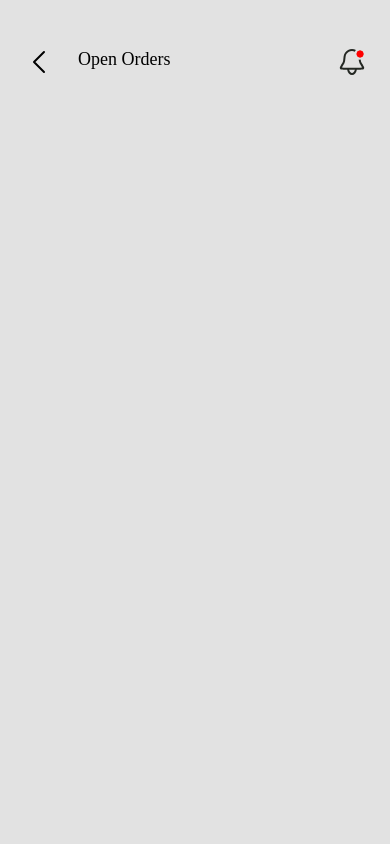
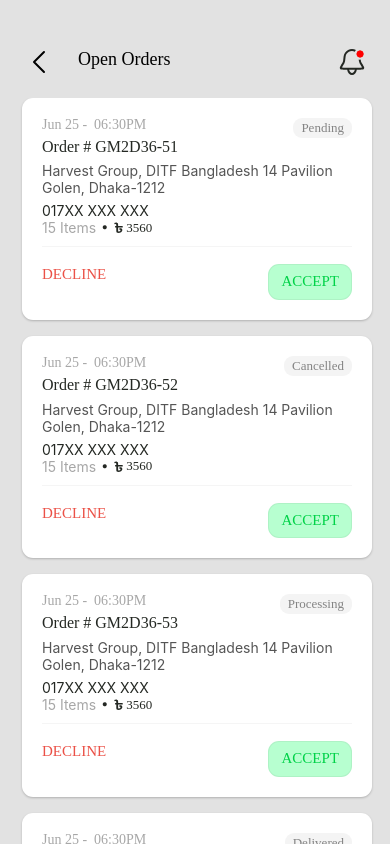
Before and after one commit to mehedirana/Rider_App, a React Native app: screen /OpenOrders in a window 390 px wide. Built offline with nearby package versions, Linux system fonts and the light colour scheme.

Commit message:
Dummpy order data addded, Open orders screen orderslIst done

```diff
--- a/src/assets/images/svg/DollerIcon.js
+++ b/src/assets/images/svg/DollerIcon.js
@@ -1,6 +1,7 @@
 import React from 'react';
 import Svg, {Path, Rect, Circle, Mask} from 'react-native-svg';
-import {COLORS} from '../../../constants';
+import { COLORS } from '../../../styles/theme';
+
 
 export const DollerIcon = ({color, height, width}) => {
   return (
--- a/src/components/order/OrderLists.js
+++ b/src/components/order/OrderLists.js
@@ -1,13 +1,173 @@
-import React from 'react'
-import { View, Text } from 'react-native'
+import React, {useEffect, useState} from 'react';
+import {View, Text, StyleSheet, FlatList, TouchableOpacity} from 'react-native';
+import { COLORS, FONTS } from '../../styles/theme';
+import {DollerIcon} from '../../assets/images/svg/DollerIcon';
+import Svg, {Path} from 'react-native-svg';
 
+const OrderLists = ({navigation, data}) => {
+  const RenderAllOrdersList = ({item, index}) => {
+      console.log(item);
+    return (
+      <TouchableOpacity
+        onPress={() => handleCardPress(item)}
+        style={styles.card}>
+        <View style={styles.headerContainer}>
+          <Text style={[{color: COLORS.gray}, FONTS.xtraSmall]}>
+            {item?.deliveryTime}
+          </Text>
+          <Text
+            style={[
+              {
+                backgroundColor:
+                  item?.status === 'PENDING'
+                    ? '#FFF1CE'
+                    : item?.status === 'CANCELED'
+                    ? '#FED4D1'
+                    : '#F4F4F4',
+                color:
+                  item?.status === 'PENDING'
+                    ? '#B76300'
+                    : item?.status === 'CANCELED'
+                    ? '#C81509'
+                    : '#848484',
+              },
+              FONTS.small,
+              styles.orderStatusTxt,
+            ]}>
+            {item?.status}
+          </Text>
+        </View>
+        <Text style={[FONTS.bodyMedium, {color: COLORS.black}]}>
+          Order # {item?.orderId}
+        </Text>
+        <Text style={{color:'#555555', marginTop:6}}>{item?.deliveryLocation}</Text>
+        <Text style={{color:COLORS.black, marginTop:6}}>017XX XXX XXX</Text>
+        <View style={{flexDirection: 'row'}}>
+          <Text style={[{color: COLORS.gray}]}>{item.totallItems} Items</Text>
+          <View style={styles.dotIconContainer}>
+            <Svg
+              width={5}
+              height={5}
+              fill="none"
+              xmlns="http://www.w3.org/2000/svg">
+              <Path
+                d="M2.753 4.264a1.97 1.97 0 0 1-1.02-.272 2.122 2.122 0 0 1-.738-.739 1.97 1.97 0 0 1-.273-1.02c0-.376.091-.716.273-1.02.184-.308.43-.553.738-.734a1.945 1.945 0 0 1 1.02-.277c.376 0 .716.092 1.02.277.308.181.553.426.735.734.184.304.277.644.277 1.02 0 .372-.093.712-.277 1.02a2.083 2.083 0 0 1-.734.739 1.955 1.955 0 0 1-1.02.272Z"
+                fill="#242823"
+              />
+            </Svg>
+          </View>
+          <View style={styles.grandTotalCard}>
+            <View>
+              <DollerIcon height={11} width={11} color={COLORS.black} />
+            </View>
+            <Text style={[styles.grandTotalTxt, FONTS.smallBold]}>
+              {item?.grandTotall}
+            </Text>
+          </View>
+        </View>
+        <View style={styles.placeHolderContainer} />
+        <View style={styles.footerContainer}>
+          <TouchableOpacity onPress={() => handleCancelOrder(item)}>
+            <Text style={[FONTS.bodyParagraphBold, {color: COLORS.red}]}>
+            DECLINE
+            </Text>
+          </TouchableOpacity>
+          <TouchableOpacity
+            onPress={() => handleTrackOrder(item)}
+            disabled={item.status === 'Cancelled' ? true : false}>
+            <Text
+              style={[
+                FONTS.bodyParagraphBold,
+                {
+                  color: COLORS.primary,
+                },
+                styles.trackOrderTxt,
+              ]}>
+              ACCEPT
+            </Text>
+          </TouchableOpacity>
+        </View>
+      </TouchableOpacity>
+    );
+  };
+  return (
+    <View style={styles.container}>
+      <FlatList
+        data={data}
+        renderItem={RenderAllOrdersList}
+        key={({item, index}) => item.orderId + index}
+        ItemSeparatorComponent={() => <View style={{height: 16}} />}
+        contentContainerStyle={styles.contentContainer}
+      />
+    </View>
+  );
+};
 
-const OrderLists =()=> {
-  return (
-    <View>
-      <Text>OrderLists</Text>
-    </View>
-  )
-}
+const styles = StyleSheet.create({
+  container: {
+    flex: 1,
+  },
+  card: {
+    flex: 1,
+    backgroundColor: COLORS.whitePure,
+    marginLeft: 22,
+    marginRight: 18,
+    borderRadius: 11,
+    paddingHorizontal: 20,
+    paddingVertical: 20,
+    shadowColor: '#000',
+    shadowOffset: {
+      width: 0,
+      height: 1,
+    },
+    shadowOpacity: 0.22,
+    shadowRadius: 2.22,
+
+    elevation: 2,
+  },
+  headerContainer: {
+    flexDirection: 'row',
+    justifyContent: 'space-between',
+  },
+  orderStatusTxt: {
+    paddingHorizontal: 8,
+    paddingVertical: 2,
+    borderRadius: 9,
+  },
+  dotIconContainer: {
+    justifyContent: 'center',
+    paddingHorizontal: 6,
+  },
+  footerContainer: {
+    flexDirection: 'row',
+    justifyContent: 'space-between',
+  },
+  placeHolderContainer: {
+    borderBottomColor: COLORS.lightGray50,
+    borderBottomWidth: 1,
+    marginVertical: 17,
+    marginTop:10
+  },
+
+  grandTotalCard: {
+    flexDirection: 'row',
+    justifyContent: 'center',
+    alignItems: 'center',
+  },
+  grandTotalTxt: {color: COLORS.black, marginLeft: 2},
+  trackOrderTxt: {
+    paddingVertical: 6,
+    paddingHorizontal: 12,
+    borderRadius: 11,
+    borderWidth: 0.3,
+    borderColor: 'rgba(0, 0, 0, 0.05)',
+    backgroundColor:'#B7FFD0'
+
+  },
+  contentContainer: {
+    flexGrow: 1,
+    paddingBottom: 30,
+  },
+});
 
 export default OrderLists;
--- a/src/screens/OpenOrderScreen.js
+++ b/src/screens/OpenOrderScreen.js
@@ -1,22 +1,27 @@
-import React from 'react'
-import { View, Text, StyleSheet } from 'react-native'
+import React from 'react';
+import {View, Text, StyleSheet} from 'react-native';
 import OpenOrderHeader from '../components/header/OpenOrderHeader';
+import OrderLists from '../components/order/OrderLists';
+import { ordersData } from '../dummy-data/rawData';
 
-
-const OpenOrderScreen =()=> {
+const OpenOrderScreen = ({navigation}) => {
   return (
     <View style={styles.conatainer}>
-      <OpenOrderHeader/>
+      <OpenOrderHeader />
+
+      <View style={styles.orderList}>
+        <OrderLists navigation={navigation} data={ordersData} />
+      </View>
     </View>
-  )
-}
+  );
+};
 
 export default OpenOrderScreen;
 
-const  styles = StyleSheet.create({
-    conatainer:{
-        flex:1,
-        backgroundColor:'#E2E2E2'
-
-    }
-})
+const styles = StyleSheet.create({
+  conatainer: {
+    flex: 1,
+    backgroundColor: '#E2E2E2',
+  },
+  orderList: {flex: 1, marginTop: 20},
+});
```
Also changed, not shown: src/dummy-data/rawData.js (+20 -20 lines).
